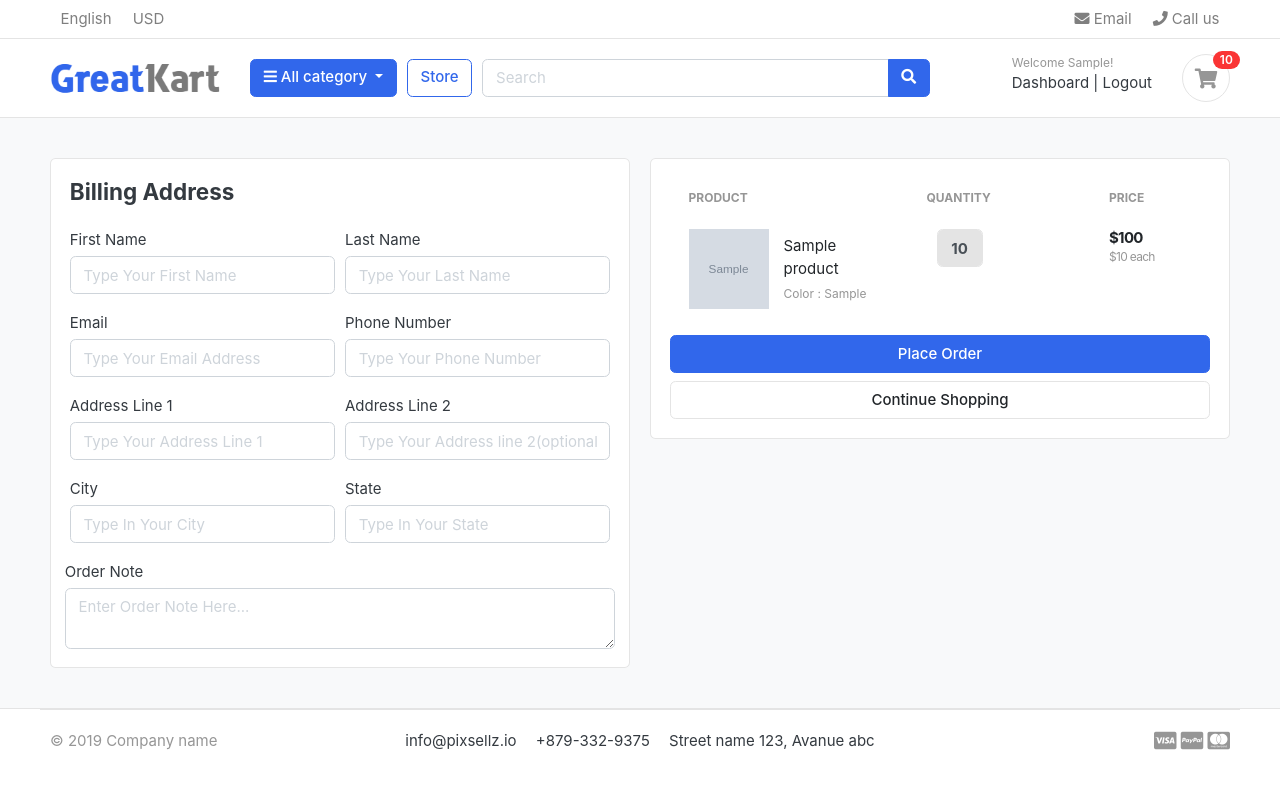
After one commit to gittyhub82/greatcart_, a Django app: page /cart/checkout/ in a window 1280 px wide. The commit adds this page. Run offline with Django 4.2, Linux system fonts and the light colour scheme; a user stored in the database is signed in; tables that the repository leaves empty hold one stand-in row (values such as "Sample post"); grey boxes marked "Sample" are stand-in pictures; some libraries are stand-ins or nearby versions; some web fonts are replaced.

Commit message:
We fixed the product_variation for a logged in user

```diff
--- /dev/null
+++ b/accounts/templates/accounts/checkout.html
@@ -0,0 +1,129 @@
+{% extends 'category/base.html' %}
+{% load static %}
+
+{% block content %}
+
+<section class="section-content padding-y bg">
+    <div class="container">
+        <!-- ============================ COMPONENT 1 ================================= -->
+        <div class="row">
+            <aside class="col-lg-6">
+                <div class="card">
+                    <div class="card-body">
+                        <h4 class="card-title mb-4">Billing Address</h4>
+                        <form action="" method="POST">
+                            {% csrf_token %}
+                            <div class="form-row">
+                                <div class="col form-group">
+                                    <label for="">First Name</label>
+                                    <input type="text" placeholder="Type Your First Name" name="first_name" class="form-control" required>
+                                </div>
+                                <div class="col form-group">
+                                    <label for="">Last Name</label>
+                                    <input type="text" name="last_name" placeholder="Type Your Last Name" class="form-control" required>
+                                </div>
+                            </div>
+                            <div class="form-row">
+                                <div class="col form-group">
+                                    <label for="">Email</label>
+                                    <input type="email" name="email" class="form-control" placeholder="Type Your Email Address" required>
+                                </div>
+                                <div class="col form-group">
+                                    <label for="">Phone Number</label>
+                                    <input type="text" name="phone" class="form-control" placeholder="Type Your Phone Number" required>
+                                </div>
+                            </div>
+                            <div class="form-row">
+                                <div class="col form-group">
+                                    <label for="">Address Line 1</label>
+                                    <input type="text" name="address_line_1" placeholder="Type Your Address Line 1" class="form-control" required>
+                                </div>
+                                <div class="col form-group">
+                                    <label for="">Address Line 2</label>
+                                    <input type="text" name="address_line_2" placeholder="Type Your Address line 2(optional)" class="form-control">
+                                </div>
+                            </div>
+                            <div class="form-row">
+                                <div class="col form-group">
+                                    <label for="">City</label>
+                                    <input type="text" name="city" placeholder="Type In Your City" class="form-control" required>
+                                </div>
+                                <div class="col form-group">
+                                    <label for="">State</label>
+                                    <input type="text" name="state" placeholder="Type In Your State" class="form-control" required>
+                                </div>
+                            </div>
+                            <div class="form-row">
+                                <label for="">Order Note</label>
+                                <textarea class="form-control" name="order_note" rows="2" placeholder="Enter Order Note Here..."></textarea>
+                            </div>
+                        </div>
+                    </div> <!-- card.// -->
+
+            </aside> <!-- col.// -->
+            <aside class="col-lg-6">
+
+                <div class="card">
+                    <div class="card-body">
+                        <table class="table table-borderless table-shopping-cart">
+                            <thead class="text-muted">
+                                <tr class="small text-uppercase">
+                                    <th scope="col">Product</th>
+                                    <th scope="col" width="120">Quantity</th>
+                                    <th scope="col" width="120">Price</th>
+                                    <!-- <th scope="col" class="text-right" width="200"> </th>  -->
+                                </tr>
+                            </thead>
+                            <tbody>
+                                {% for cart_item in cart_items %}
+                                <tr>
+                                    <td>
+                                        <figure class="itemside align-items-center">
+                                            <div class="aside"><img src="{{ cart_item.product.image.url }}" class="img-sm">
+                                            </div>
+                                            <figcaption class="info">
+                                                <a href="{{ cart_item.product.get_product_detail }}" class="title text-dark">{{cart_item.product.product_name }}</a>
+                                                <p class="text-muted small">
+                                                    {% if cart_item.variations.all %}
+                                                    {% for item in cart_item.variations.all %}
+                                                    {{ item.variation_category | capfirst }} : {{ item.variation_value | capfirst }} <br>
+                                                    {% endfor %}
+                                                    {% endif %}
+                                                </p>
+                                            </figcaption>
+                                        </figure>
+                                    </td>
+                                    <td>
+                                        <!-- col.// -->
+                                        <div class="col">
+                                            <div class="input-group input-spinner">
+                                                <input type="text" readonly class="form-control" value="{{ cart_item.quantity }}">
+                                                </div>
+                                            </div> <!-- input-group.// -->
+                                        </div> <!-- col.// -->
+                                    </td>
+                                    <td>
+                                        <div class="price-wrap">
+                                            <var class="price">${{ cart_item.sub_total }}</var>
+                                            <small class="text-muted"> ${{ cart_item.product.price }} each </small>
+                                        </div> <!-- price-wrap .// -->
+                                    </td>
+                                </tr>
+                                {% endfor %}
+                            </tbody>
+                        </table>
+                        <button type="submit" name="submit" class="btn btn-primary btn-block">Place Order</button>
+                        <a href="{% url 'store:store' %}" class="btn btn-light btn-block">Continue Shopping</a>
+                    </form>
+                    </div> <!-- card-body.// -->
+                </div> <!-- card.// -->
+
+            </aside> <!-- col.// -->
+
+
+        </div> <!-- row.// -->
+        <!-- ============================ COMPONENT 1 END .// ================================= -->
+    </div> <!-- container .//  -->
+</section>
+
+{% endblock content %}
--- a/carts/context_processors.py
+++ b/carts/context_processors.py
@@ -9,7 +9,12 @@ def counter(request):
     else:
         try:
             cart = Cart.objects.filter(cart_id=_cart_id(request))
-            cart_items = CartItem.objects.all().filter(cart=cart[:1])
+
+            if request.user.is_authenticated:
+                cart_items = CartItem.objects.all().filter(user=request.user)
+
+            else:
+                cart_items = CartItem.objects.all().filter(cart=cart[:1])
             for cart_item in cart_items:
                 cart_count += cart_item.quantity
 
--- a/carts/models.py
+++ b/carts/models.py
@@ -1,5 +1,6 @@
 from django.db import models
 from store.models import Product, Variation
+from accounts.models import Account
 # Create your models here.
 
 
@@ -17,8 +18,11 @@ class Cart(models.Model):
 
 # so here is for the cart item = cart + product
 class CartItem(models.Model):
+    # the reason why this is done is when a user isn't logged in and they have add someething to their cart. Next, when they are about to checkout, they need to log in
+    # when they login, then the cartitems that the unlogged user adds to their cart, is not transferred to the log in user
+    user = models.ForeignKey(Account, on_delete=models.CASCADE, null=True)
     product = models.ForeignKey(Product, on_delete=models.CASCADE)
-    cart = models.ForeignKey(Cart, on_delete=models.CASCADE)
+    cart = models.ForeignKey(Cart, on_delete=models.CASCADE, null=True)
     # then it needs to show how many product are in the cartitem
     quantity = models.IntegerField()
     variations = models.ManyToManyField(Variation, blank=True)
--- a/carts/templates/carts/cart.html
+++ b/carts/templates/carts/cart.html
@@ -51,7 +51,7 @@
                                                 <a href="{% url 'carts:remove_cart' cart_item.product.id cart_item.id %}" class="btn btn-light" type="button" id="button-plus"> <i
                                                         class="fa fa-minus"></i> </a>
                                             </div>
-                                            <input type="text" class="form-control" value="{{ cart_item.quantity }}">
+                                            <input type="text" readonly class="form-control" value="{{ cart_item.quantity }}">
                                             <div class="input-group-append">
                                                 <form action="{% url 'carts:add_cart' cart_item.product.id %}" method="POST">
                                                   {% csrf_token %}
@@ -101,7 +101,7 @@
                         <p class="text-center mb-3">
                             <img src="{% static 'category/images/misc/payments.png' %}" height="26">
                         </p>
-                        <a href="./place-order.html" class="btn btn-primary btn-block"> Checkout </a>
+                        <a href="{% url 'carts:checkout' %}" class="btn btn-primary btn-block"> Checkout </a>
                         <a href="{% url 'store:store' %}" class="btn btn-light btn-block">Continue Shopping</a>
                     </div> <!-- card-body.// -->
                 </div> <!-- card.// -->
--- a/carts/urls.py
+++ b/carts/urls.py
@@ -9,4 +9,6 @@ urlpatterns = [
     path('add_cart/<int:product_id>/', views.add_cart, name='add_cart'),
     path('remove_cart/<int:product_id>/<int:cart_item_id>/', views.remove_cart, name='remove_cart'),
     path('remove_cart_item/<int:product_id>/<int:cart_item_id>/', views.remove_cart_item, name='remove_cart_item'),
+
+    path('checkout/', views.checkout, name='checkout')
 ]
--- a/carts/views.py
+++ b/carts/views.py
@@ -1,5 +1,7 @@
 from django.shortcuts import render, redirect, get_object_or_404
 from django.core.exceptions import ObjectDoesNotExist
+from django.contrib.auth.decorators import login_required
+
 
 from .models import *
 from store.models import *
@@ -23,92 +25,169 @@ def _cart_id(request):
 
 def add_cart(request, product_id):
     # firt we have to get the product
+    current_user = request.user
     product = Product.objects.get(id=product_id)
-    product_variation = []
+
+    if current_user.is_authenticated:
+        # this here is for the authenticated user
+        product_variation = []
 
 
-    # this here is a form which a user submits together variations
-    if request.method == 'POST':
-        # this here loops through what the user submits of variation and it made to key-value
+        # this here is a form which a user submits together variations
+        if request.method == 'POST':
+            # this here loops through what the user submits of variation and it made to key-value
 
-        for item in request.POST:
-            key = item
-            value = request.POST[key]
+            for item in request.POST:
+                key = item
+                value = request.POST[key]
 
-            # this here is getting the variation submitted by the user/ the variation in our database
+                # this here is getting the variation submitted by the user/ the variation in our database
 
-            try:
-                variation = Variation.objects.get(product=product, variation_category__iexact=key, variation_value__iexact=value)
-                product_variation.append(variation)
-            except:
-                pass
+                try:
+                    variation = Variation.objects.get(product=product, variation_category__iexact=key, variation_value__iexact=value)
+                    product_variation.append(variation)
+                except:
+                    pass
 
 
-    # getting the cart id
-    try:
-        cart = Cart.objects.get(cart_id=_cart_id(request))
-    except Cart.DoesNotExist:
-        cart = Cart.objects.create(
-            cart_id = _cart_id(request)
-        )
-    cart.save()
+        # this has been changed to if-else
+        # this here checks for an existing product with same variation in the cart
+
+        is_cart_item_exists = CartItem.objects.filter(product=product, user=current_user).exists()
+        if is_cart_item_exists:
+            cart_item = CartItem.objects.filter(user=current_user, product=product)
+            # logic
+            # existing variations -> database
+            # current_variation -> product_variation
+            # item_id -> database
+            ex_var_list = []
+            id = []
+            # now we are going to check whether the variaton submitted by the user exists in our database, then we add the quantity without creating a new model
+            for item in cart_item:
+                existing_variation = item.variations.all()
+                ex_var_list.append(list(existing_variation))
+                id.append(item.id)
+
+
+            if product_variation in ex_var_list:
+                index = ex_var_list.index(product_variation)
+                item_id = id[index]
+                item = CartItem.objects.get(product=product, id=item_id)
+                item.quantity += 1
+
+                item.save()
+            else:
+                # if what us unside the list is greater than 0, then loop through the list
+                item = CartItem.objects.create(product=product, quantity=1, user=current_user)
+                if len(product_variation) > 0:
+                    item.variations.clear()
+                # this is saving the variation to the database table 'variation'
+                    item.variations.add(*product_variation)
+                # increase the quantity
+                # cart_item.quantity += 1
+                item.save()
+        else:
+            cart_item = CartItem.objects.create(product=product, quantity= 1, user=current_user)
+            if len(product_variation) > 0:
+                cart_item.variations.clear()
+                cart_item.variations.add(*product_variation)
+            cart_item.save()
+        return redirect('carts:cart')
+
+    # this here is the end for the authenticated user
+
+    else:
+        product_variation = []
+
+
+        # this here is a form which a user submits together variations
+        if request.method == 'POST':
+            # this here loops through what the user submits of variation and it made to key-value
+
+            for item in request.POST:
+                key = item
+                value = request.POST[key]
+
+                # this here is getting the variation submitted by the user/ the variation in our database
+
+                try:
+                    variation = Variation.objects.get(product=product, variation_category__iexact=key, variation_value__iexact=value)
+                    product_variation.append(variation)
+                except:
+                    pass
+
+
+        # getting the cart id
+        try:
+            cart = Cart.objects.get(cart_id=_cart_id(request))
+        except Cart.DoesNotExist:
+            cart = Cart.objects.create(
+                cart_id = _cart_id(request)
+            )
+        cart.save()
 
 
 
-    # this has been changed to if-else
-    # this here checks for an existing product with same variation in the cart
+        # this has been changed to if-else
+        # this here checks for an existing product with same variation in the cart
 
-    is_cart_item_exists = CartItem.objects.filter(product=product, cart=cart).exists()
-    if is_cart_item_exists:
-        cart_item = CartItem.objects.filter(cart=cart, product=product)
-        # logic
-        # existing variations -> database
-        # current_variation -> product_variation
-        # item_id -> database
-        ex_var_list = []
-        id = []
-        # now we are going to check whether the variaton submitted by the user exists in our database, then we add the quantity without creating a new model
-        for item in cart_item:
-            existing_variation = item.variations.all()
-            ex_var_list.append(list(existing_variation))
-            id.append(item.id)
+        is_cart_item_exists = CartItem.objects.filter(product=product, cart=cart).exists()
+        if is_cart_item_exists:
+            cart_item = CartItem.objects.filter(cart=cart, product=product)
+            # logic
+            # existing variations -> database
+            # current_variation -> product_variation
+            # item_id -> database
+            ex_var_list = []
+            id = []
+            # now we are going to check whether the variaton submitted by the user exists in our database, then we add the quantity without creating a new model
+            for item in cart_item:
+                existing_variation = item.variations.all()
+                ex_var_list.append(list(existing_variation))
+                id.append(item.id)
 
 
-        if product_variation in ex_var_list:
-            index = ex_var_list.index(product_variation)
-            item_id = id[index]
-            item = CartItem.objects.get(product=product, id=item_id)
-            item.quantity += 1
+            if product_variation in ex_var_list:
+                index = ex_var_list.index(product_variation)
+                item_id = id[index]
+                item = CartItem.objects.get(product=product, id=item_id)
+                item.quantity += 1
 
-            item.save()
+                item.save()
+            else:
+                # if what us unside the list is greater than 0, then loop through the list
+                item = CartItem.objects.create(product=product, quantity=1, cart=cart)
+                if len(product_variation) > 0:
+                    item.variations.clear()
+                # this is saving the variation to the database table 'variation'
+                    item.variations.add(*product_variation)
+                # increase the quantity
+                # cart_item.quantity += 1
+                item.save()
         else:
-            # if what us unside the list is greater than 0, then loop through the list
-            item = CartItem.objects.create(product=product, quantity=1, cart=cart)
+            cart_item = CartItem.objects.create(product=product, quantity= 1, cart=cart)
             if len(product_variation) > 0:
-               item.variations.clear()
-               # this is saving the variation to the database table 'variation'
-               item.variations.add(*product_variation)
-            # increase the quantity
-            # cart_item.quantity += 1
-            item.save()
-    else:
-        cart_item = CartItem.objects.create(product=product, quantity= 1, cart=cart)
-        if len(product_variation) > 0:
-            cart_item.variations.clear()
-            cart_item.variations.add(*product_variation)
-        cart_item.save()
-    return redirect('carts:cart')
+                cart_item.variations.clear()
+                cart_item.variations.add(*product_variation)
+            cart_item.save()
+        return redirect('carts:cart')
 
 
 
 # this here is for decrease what you have in the cart
 
 def remove_cart(request, product_id, cart_item_id):
-    cart = Cart.objects.get(cart_id=_cart_id(request))
+
     product =get_object_or_404(Product, id=product_id)
 
     try:
-        cart_item = CartItem.objects.get(cart=cart, product=product, id=cart_item_id)
+        if request.user.is_authenticated:
+            cart_item = CartItem.objects.get(user=request.user, product=product, id=cart_item_id)
+
+        else:
+            cart = Cart.objects.get(cart_id=_cart_id(request))
+            cart_item = CartItem.objects.get(cart=cart, product=product, id=cart_item_id)
+
         if cart_item.quantity > 1:
             cart_item.quantity -= 1
             cart_item.save()
@@ -118,10 +197,16 @@ def remove_cart(request, product_id, cart_item_id):
         pass
     return redirect('carts:cart')
 
+
+
 def remove_cart_item(request, product_id, cart_item_id):
-    cart = Cart.objects.get(cart_id=_cart_id(request))
     product =get_object_or_404(Product, id=product_id)
-    cart_item = CartItem.objects.get(cart=cart, product=product, id=cart_item_id)
+
+    if request.user.is_authenticated:
+        cart_item = CartItem.objects.get(user=request.user, product=product, id=cart_item_id)
+    else:
+        cart = Cart.objects.get(cart_id=_cart_id(request))
+        cart_item = CartItem.objects.get(cart=cart, product=product, id=cart_item_id)
 
     if cart_item.quantity:
         cart_item.delete()
@@ -132,8 +217,15 @@ def cart(request, total=0, quantity=0, cart_items=None):
     try:
         tax = 0
         grand_total = 0
-        cart = Cart.objects.get(cart_id=_cart_id(request))
-        cart_items = CartItem.objects.filter(cart=cart, is_active=True)
+
+
+        # this here just checks if the user is authenticate, then whatever is in the cartitem template assign it to the userthat just logged in
+        if request.user.is_authenticated:
+            cart_items = CartItem.objects.filter(user=request.user, is_active=True)
+
+        else:
+            cart = Cart.objects.get(cart_id=_cart_id(request))
+            cart_items = CartItem.objects.filter(cart=cart, is_active=True)
         # here we are going to loop through the stuffs we just got, then increase their quantity. together with total
         for cart_item in cart_items:
             total += (cart_item.product.price * cart_item.quantity)
@@ -151,3 +243,36 @@ def cart(request, total=0, quantity=0, cart_items=None):
         'quantity':quantity,
     }
     return render(request, 'carts/cart.html',context)
+
+
+
+
+@login_required
+def checkout(request, total=0, quantity=0, cart_items=None):
+    try:
+        tax = 0
+        grand_total = 0
+        # this here just checks if the user is authenticate, then whatever is in the cartitem template assign it to the userthat just logged in
+        if request.user.is_authenticated:
+            cart_items = CartItem.objects.filter(user=request.user, is_active=True)
+
+        else:
+            cart = Cart.objects.get(cart_id=_cart_id(request))
+            cart_items = CartItem.objects.filter(cart=cart, is_active=True)
+        # here we are going to loop through the stuffs we just got, then increase their quantity. together with total
+        for cart_item in cart_items:
+            total += (cart_item.product.price * cart_item.quantity)
+            quantity += cart_item.quantity
+        tax = (2 * total)/100
+        grand_total = total + tax
+    except ObjectDoesNotExist:
+        pass
+
+    context = {
+        'tax': tax,
+        'grand_total': grand_total,
+        'cart_items': cart_items,
+        'total':total,
+        'quantity':quantity,
+    }
+    return render(request, 'accounts/checkout.html', context)
```
Also changed, not shown: accounts/views.py (+62 -3 lines).
